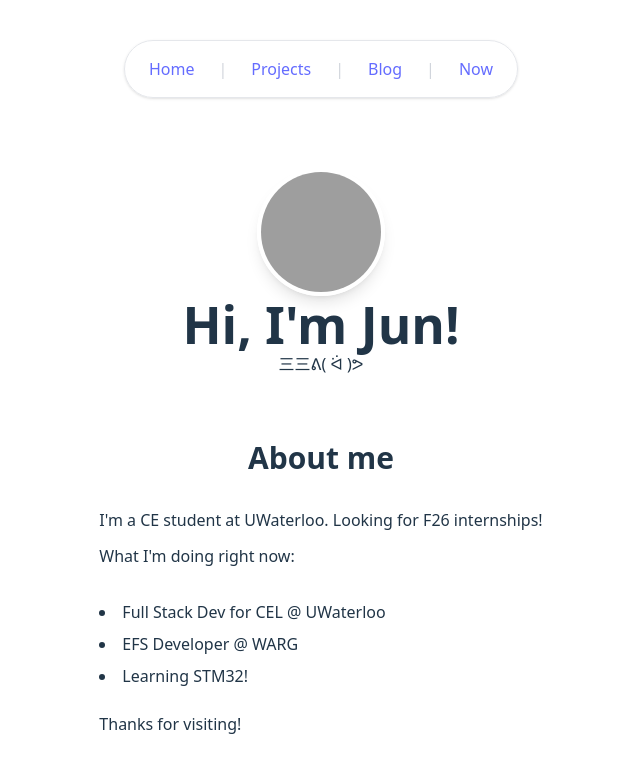
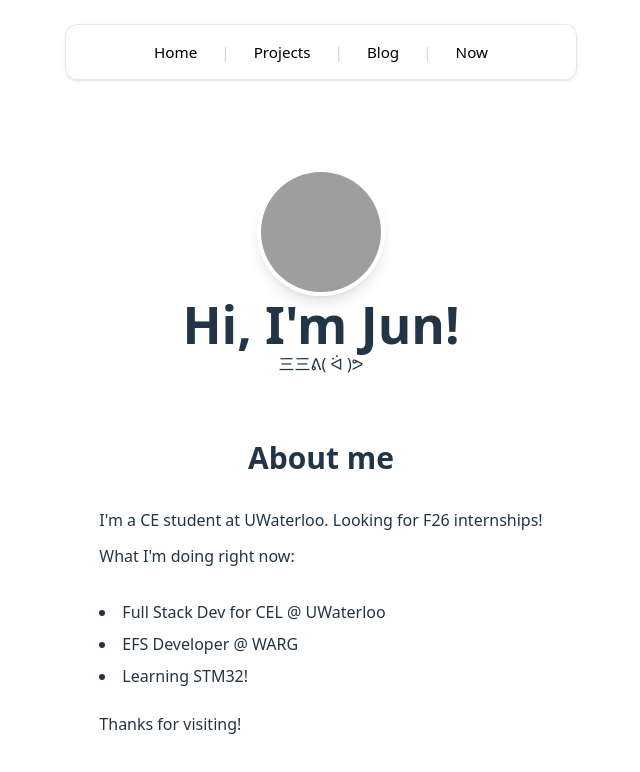
Before and after one commit to JasianE/Not_a_blog, a React (Vite) app: page / in a window 1280 px wide. Shown: the top 772 px of the page, without its empty margins (319-959 px from the left). Built offline with nearby package versions, Linux system fonts and the light colour scheme; grey boxes are pictures that could not be loaded.

Commit message:
finished navbar

```diff
--- a/src/components/molecules/Navbar.tsx
+++ b/src/components/molecules/Navbar.tsx
@@ -13,16 +13,19 @@ function Navbar() {
   ];
 
   return (
-    <header className="fixed top-10 right-50 left-50 z-50 bg-white/80 backdrop-blur-sm flex justify-center text-blue-600">
-      <nav className="max-w-3xl flex items-center gap-6 px-6 py-4 border border-gray-200 rounded-full shadow-sm">
+    <header className="fixed top-6 left-0 right-0 z-50 flex justify-center pointer-events-none">
+      {/* Centered nav container */}
+      <div className="pointer-events-auto bg-white/80 backdrop-blur-md shadow-sm border border-gray-200 w-[32rem] max-w-[90%] h-14 rounded-xl flex items-center justify-center">
 
+        {/* Nav items */}
+        <nav className="flex items-center gap-6 text-[0.95rem]">
           {links.map((link, index) => (
             <React.Fragment key={link.to}>
               <Link
                 to={link.to}
                 className={
                   pathname === link.to
-                  ? "text-black font-semibold"
+                    ? "font-semibold text-black"
                     : "text-gray-600 hover:text-black"
                 }
               >
@@ -34,8 +37,8 @@ function Navbar() {
               )}
             </React.Fragment>
           ))}
-
         </nav>
+      </div>
     </header>
   );
 }
--- a/src/index.css
+++ b/src/index.css
@@ -21,11 +21,11 @@ body{
 
 a {
   font-weight: 500;
-  color: #646cff;
+  color: #000000;
   text-decoration: inherit;
 }
 a:hover {
-  color: #535bf2;
+  color: #535bff;
 }
 
 body {
```
Lines whose indentation alone changed are shown as unchanged.
